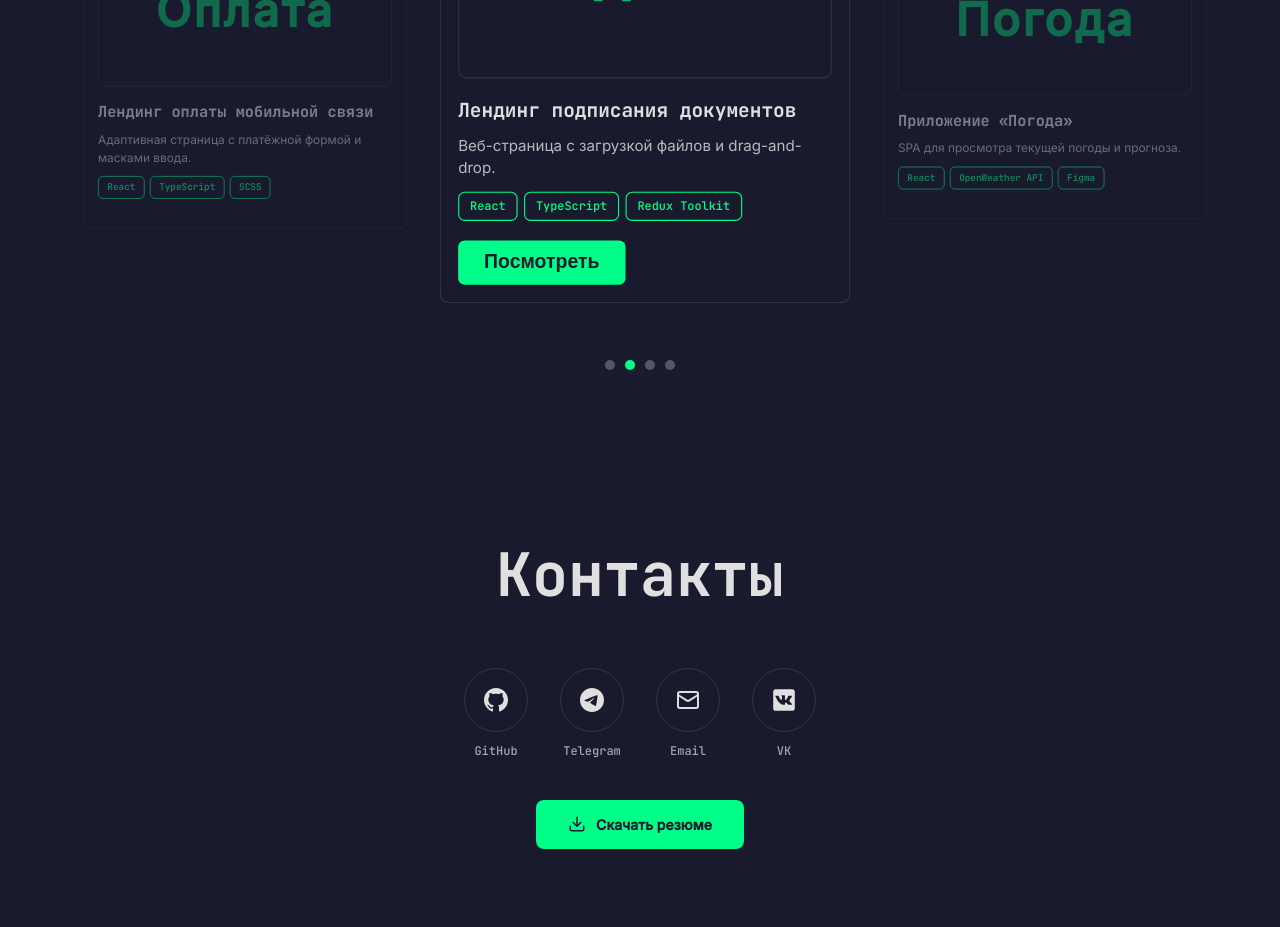
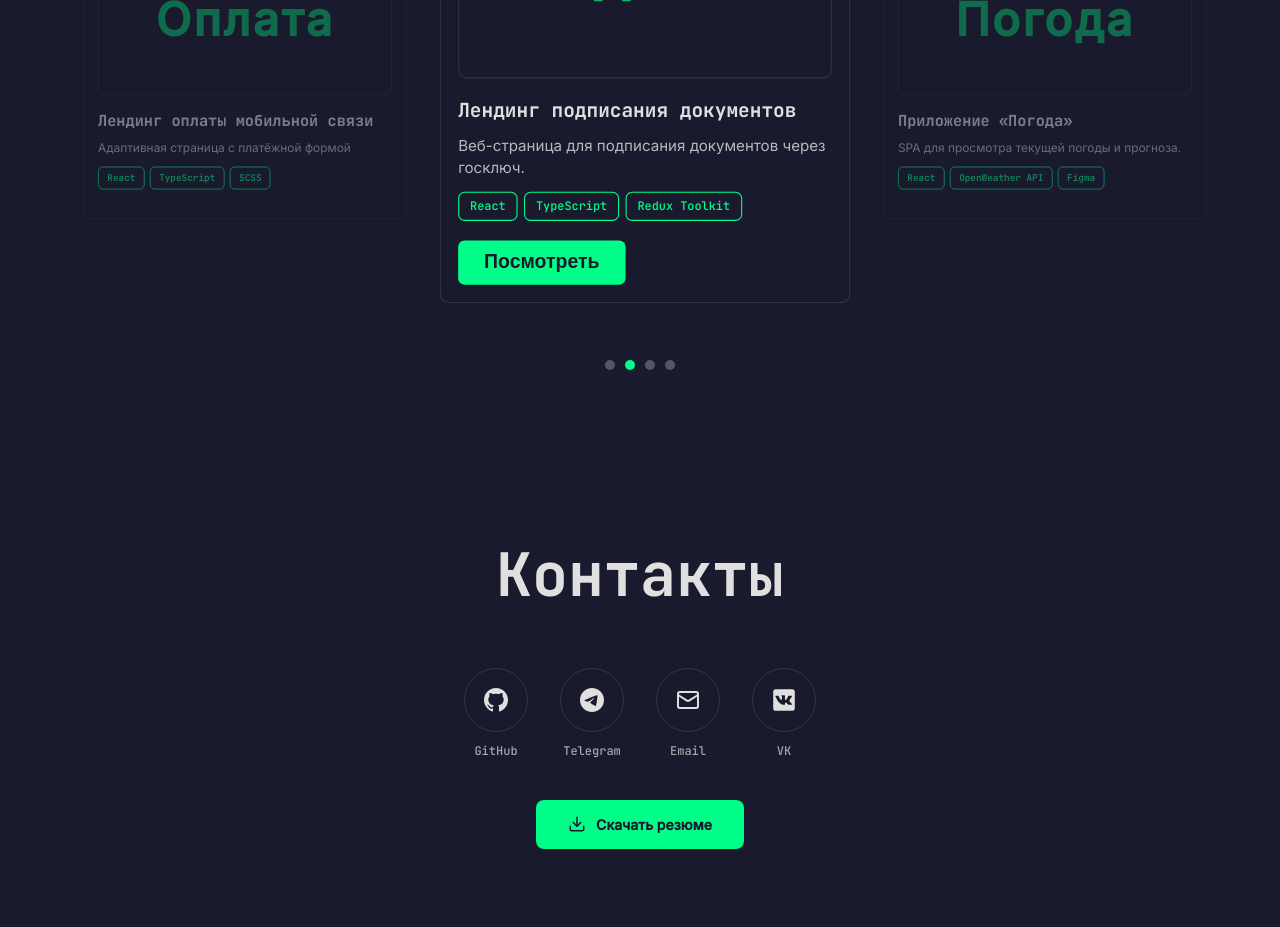
Before and after one commit to detSolarSol/DP-Portfolio, a Next.js app: page / in a window 1280 px wide. Shown: the part 2420-3347 px from the top of the page. Built offline with nearby package versions, Linux system fonts and the light colour scheme.

Commit message:
small text changes

```diff
--- a/app/data/projects.ts
+++ b/app/data/projects.ts
@@ -13,7 +13,7 @@ export const projects: Project[] = [
   {
     id: 'mobile-payment',
     title: 'Лендинг оплаты мобильной связи',
-    shortDescription: 'Адаптивная страница с платёжной формой и масками ввода.',
+    shortDescription: 'Адаптивная страница с платёжной формой',
     detailedDescription:
   'Лендинг разработан для ООО «Безлимит» в рамках производственной практики. На основе готового Figma-прототипа, созданного дизайн-командой компании, реализовано несколько страниц платёжного интерфейса. Пользователю доступен выбор банка из списка участников Системы быстрых платежей (СБП). На мобильной версии после подтверждения платежа отображается модальное окно ожидания — статус транзакции обновляется в реальном времени. На десктопной версии вместо окна ожидания генерируется QR-код для оплаты через мобильное приложение банка. Все формы имеют клиентскую валидацию и маски ввода для номера телефона и данных банковской карты.',    technologies: ['React', 'TypeScript', 'SCSS'],
     screenshots: ['payment/image.png', 'payment/image2.png', 'payment/image3.png', 'payment/image4.png', 'payment/image5.png', 'payment/image6.png'],
@@ -23,7 +23,7 @@ export const projects: Project[] = [
   {
     id: 'doc-signing',
     title: 'Лендинг подписания документов',
-    shortDescription: 'Веб-страница с загрузкой файлов и drag-and-drop.',
+    shortDescription: 'Веб-страница для подписания документов через госключ.',
     detailedDescription:
   'Проект разработан для ООО «Безлимит» в рамках производственной практики и представляет собой многостраничный лендинг с поэтапным процессом подписания документов. Интерфейс состоит из шести страниц-этапов: начальный экран с предложением услуги, страница с пошаговой инструкцией, экран входа через учётную запись Госуслуг (ЕСИА), страница ожидания подписания, экран успешного завершения процедуры и страница ошибки для нештатных ситуаций. Пользователь авторизуется через Госуслуги, затем скачивает приложение «Госключ» для электронной подписи и с его помощью подписывает договор. После успешного подписания на электронную почту пользователя доставляется информация о выпущенной SIM-карте. Проект отличался сложным для реализации дизайном и неочевидной логикой работы, потребовавшей детальной проработки маршрутов взаимодействия между страницами и обработки нестандартных пользовательских сценариев.',    technologies: ['React', 'TypeScript', 'Redux Toolkit'],
     screenshots: ['goskey/image.png', 'goskey/image2.png', 'goskey/image3.png', 'goskey/image4.png'],
```
